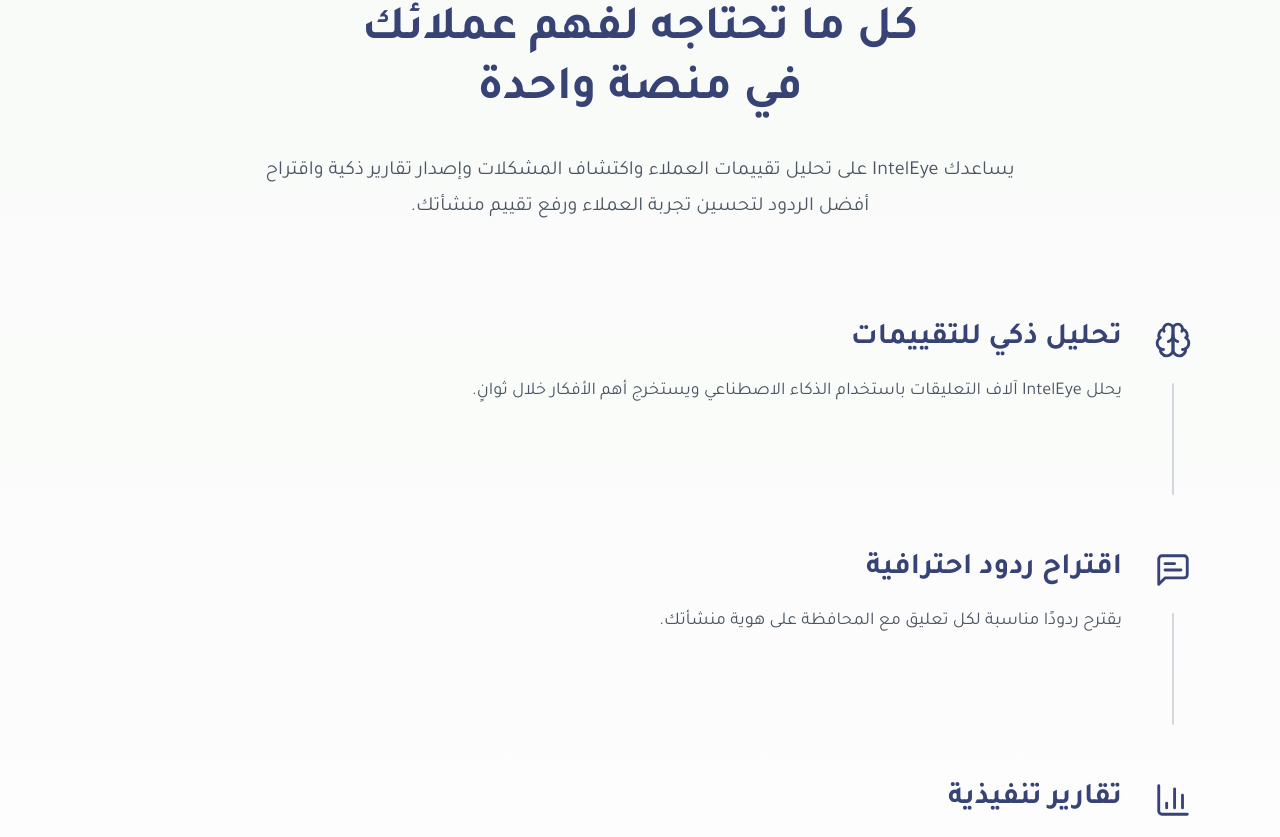
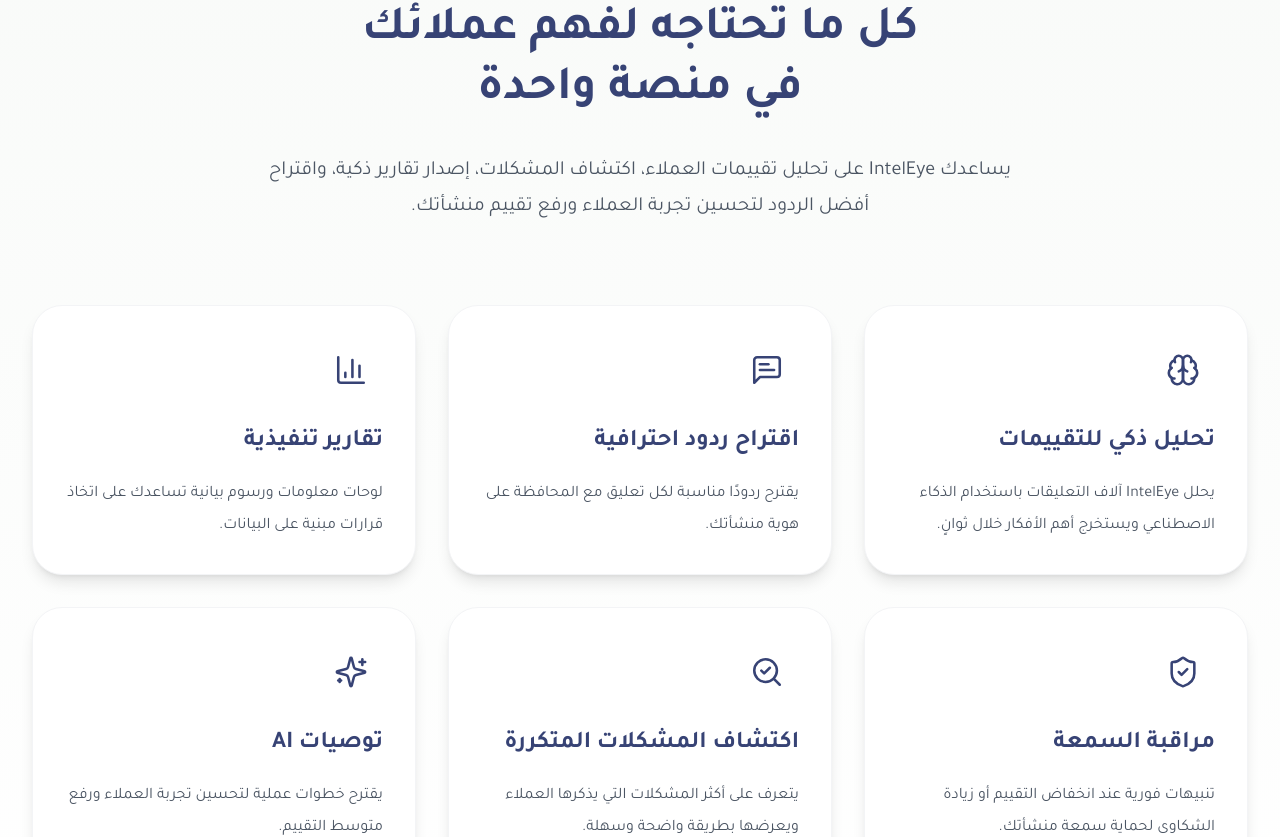
Before and after one commit to alaaalhrebi/inteleye, a Next.js app in the folder inteleye_project/: page / in a window 1280 px wide. Shown: the part 2685-3522 px from the top of the page. Built offline with nearby package versions, Linux system fonts and the light colour scheme.

Commit message:
Update Features.tsx

```diff
--- a/inteleye_project/src/components/Features.tsx
+++ b/inteleye_project/src/components/Features.tsx
@@ -55,106 +55,96 @@ export default function Features() {
       id="features"
       className="py-28 bg-gradient-to-b from-[#F8FAF8] to-white"
     >
-      <div className="max-w-6xl mx-auto px-6">
-
+      <div className="max-w-7xl mx-auto px-8">
         {/* Header */}
 
         <motion.div
-          initial={{ opacity: 0, y: 35 }}
+          initial={{ opacity: 0, y: 40 }}
           whileInView={{ opacity: 1, y: 0 }}
           transition={{ duration: 0.6 }}
           viewport={{ once: true }}
           className="text-center max-w-3xl mx-auto"
         >
-          <span className="inline-block rounded-full bg-[#BABDE2]/30 text-primary px-5 py-2 text-sm font-medium">
+          <span className="inline-block rounded-full bg-[#BABDE2]/40 text-[#374375] px-5 py-2 text-sm font-medium">
             لماذا IntelEye؟
           </span>
 
-          <h2 className="text-5xl font-bold text-primary mt-8 leading-tight">
+          <h2 className="text-5xl font-bold mt-8 text-primary leading-tight">
             كل ما تحتاجه لفهم عملائك
             <br />
             في منصة واحدة
           </h2>
 
           <p className="mt-8 text-xl text-gray-600 leading-9">
-            يساعدك IntelEye على تحليل تقييمات العملاء واكتشاف المشكلات
-            وإصدار تقارير ذكية واقتراح أفضل الردود لتحسين تجربة العملاء
+            يساعدك IntelEye على تحليل تقييمات العملاء، اكتشاف المشكلات،
+            إصدار تقارير ذكية، واقتراح أفضل الردود لتحسين تجربة العملاء
             ورفع تقييم منشأتك.
           </p>
         </motion.div>
 
-        {/* Features */}
+        {/* Cards */}
 
-        <div className="mt-24 space-y-14">
-
+        <div className="grid lg:grid-cols-3 md:grid-cols-2 gap-8 mt-20">
           {features.map((feature, index) => {
-
             const Icon = feature.icon;
 
             return (
-
               <motion.div
                 key={index}
-                initial={{ opacity: 0, x: -30 }}
-                whileInView={{ opacity: 1, x: 0 }}
+                initial={{ opacity: 0, y: 35 }}
+                whileInView={{ opacity: 1, y: 0 }}
                 transition={{
                   duration: 0.5,
-                  delay: index * 0.08,
+                  delay: index * 0.1,
                 }}
                 viewport={{ once: true }}
                 whileHover={{
-                  x: 8,
+                  y: -8,
+                  scale: 1.02,
                 }}
-                className="group"
+                className="
+                  group
+                  rounded-[30px]
+                  bg-white
+                  p-8
+                  border
+                  border-gray-100
+                  shadow-lg
+                  hover:shadow-2xl
+                  transition-all
+                "
               >
-
-                <div className="flex items-start gap-8">
-
                 {/* Icon */}
 
-                  <div className="flex flex-col items-center flex-shrink-0">
-
+                <div className="w-16 h-16 flex items-center justify-center">
                   <Icon
-                      size={38}
+                    size={34}
                     className="
                       text-primary
                       stroke-[1.8]
                       transition-all
                       duration-300
                       group-hover:scale-110
+                      group-hover:text-[#895159]
                     "
                   />
-
-                    {index !== features.length - 1 && (
-                      <div className="w-[2px] h-28 bg-primary/20 rounded-full mt-6"></div>
-                    )}
-
                 </div>
 
-                  {/* Content */}
+                {/* Title */}
 
-                  <div className="pb-8">
-
-                    <h3 className="text-3xl font-bold text-primary">
+                <h3 className="text-2xl font-bold text-primary mt-6">
                   {feature.title}
                 </h3>
 
-                    <p className="mt-4 text-gray-600 text-lg leading-9 max-w-2xl">
+                {/* Description */}
+
+                <p className="text-gray-600 leading-8 mt-5">
                   {feature.description}
                 </p>
-
+              </motion.div>
+            );
+          })}
         </div>
-
-                </div>
-
-              </motion.div>
-
-            );
-
-          })}
-
-        </div>
-
       </div>
     </section>
   );
```
Lines whose indentation alone changed are shown as unchanged.
